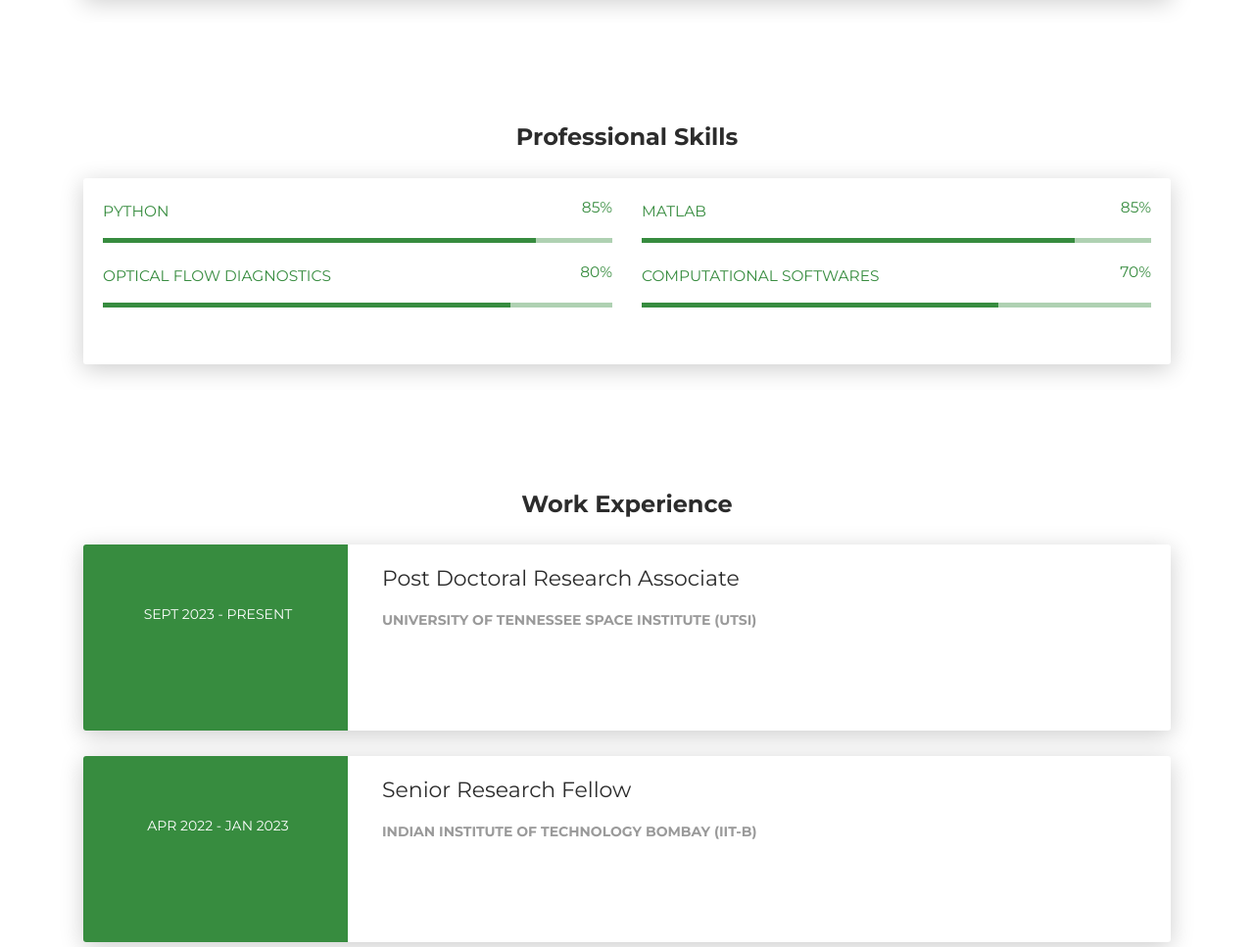
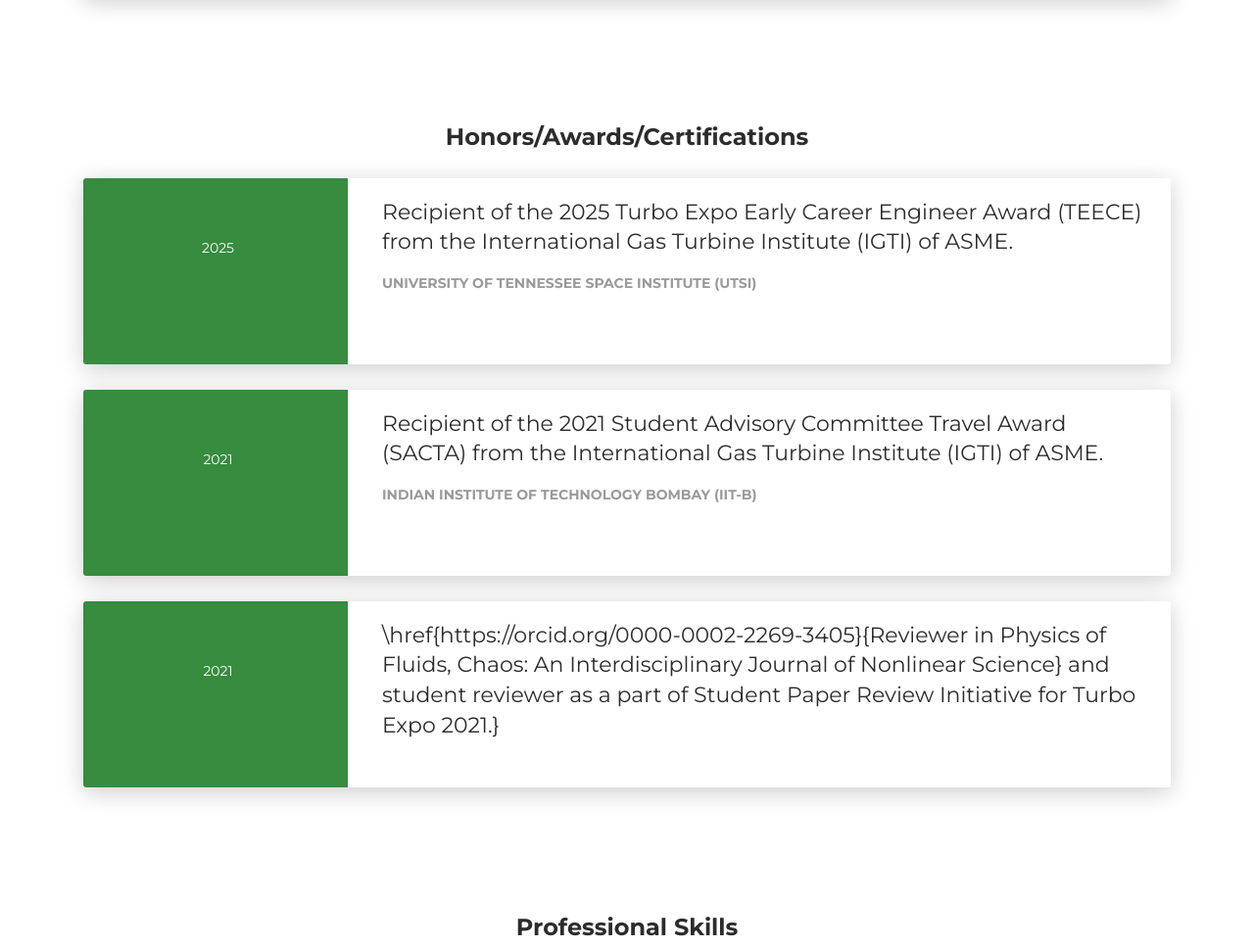
Before and after one commit to premchandcp/premchandcp.github.io, a plain HTML site: page index.html in a window 1280 px wide. Shown: the part 924-1891 px from the top of the page at 98% size. Drawn offline with Linux system fonts and the light colour scheme.

Commit message:
index.html

```diff
--- a/index.html
+++ b/index.html
@@ -101,6 +101,61 @@
     </div>
   </div>
 </div>
+<div class="section" id="experience">
+  <div class="container cc-experience">
+    <div class="h4 text-center mb-4 title">Honors/Awards/Certifications</div>
+    <div class="card">
+      <div class="row">
+        <div class="col-md-3 bg-primary" data-aos="fade-right" data-aos-offset="50" data-aos-duration="500">
+          <div class="card-body cc-experience-header">
+            <p>2025</p>
+            <!-- <div class="h5">University of Tennessee Space Institute (UTSI)</div> -->
+          </div>
+        </div>
+        <div class="col-md-9" data-aos="fade-left" data-aos-offset="50" data-aos-duration="500">
+          <div class="card-body">
+            <div class="h5">Recipient of the 2025 Turbo Expo Early Career Engineer Award (TEECE) from the International Gas Turbine Institute (IGTI) of ASME.</div>
+            <p class="category">University of Tennessee Space Institute (UTSI)</p>
+          </div>
+        </div>
+      </div>
+    </div>
+    <div class="card">
+      <div class="row">
+        <div class="col-md-3 bg-primary" data-aos="fade-right" data-aos-offset="50" data-aos-duration="500">
+          <div class="card-body cc-experience-header">
+            <p>2021</p>
+            <!-- <div class="h5">Indian Institute of Technology Bombay (IIT-B)</div> -->
+          </div>
+        </div>
+        <div class="col-md-9" data-aos="fade-left" data-aos-offset="50" data-aos-duration="500">
+          <div class="card-body">
+            <div class="h5">Recipient of the 2021 Student Advisory Committee Travel Award (SACTA) from the International Gas Turbine Institute (IGTI) of ASME.</div>
+            <p class="category">Indian Institute of Technology Bombay (IIT-B)</p>
+          </div>
+        </div>
+      </div>
+    </div>
+    <div class="card">
+      <div class="row">
+        <div class="col-md-3 bg-primary" data-aos="fade-right" data-aos-offset="50" data-aos-duration="500">
+          <div class="card-body cc-experience-header">
+            <p>2021</p>
+            <!-- <div class="h5">Indian Institute of Technology Bombay (IIT-B)</div> -->
+          </div>
+        </div>
+        <div class="col-md-9" data-aos="fade-left" data-aos-offset="50" data-aos-duration="500">
+          <div class="card-body">
+            <div class="h5">\href{https://orcid.org/0000-0002-2269-3405}{Reviewer in Physics of Fluids, Chaos: An Interdisciplinary Journal of Nonlinear Science} and student reviewer as a part of Student Paper Review Initiative for Turbo Expo 2021.}</div>
+            <p class="category"></p>
+          </div>
+        </div>
+      </div>
+    </div>
+
+   </div>
+  </div>
+
 <div class="section" id="skill">
   <div class="container">
     <div class="h4 text-center mb-4 title">Professional Skills</div>
```
